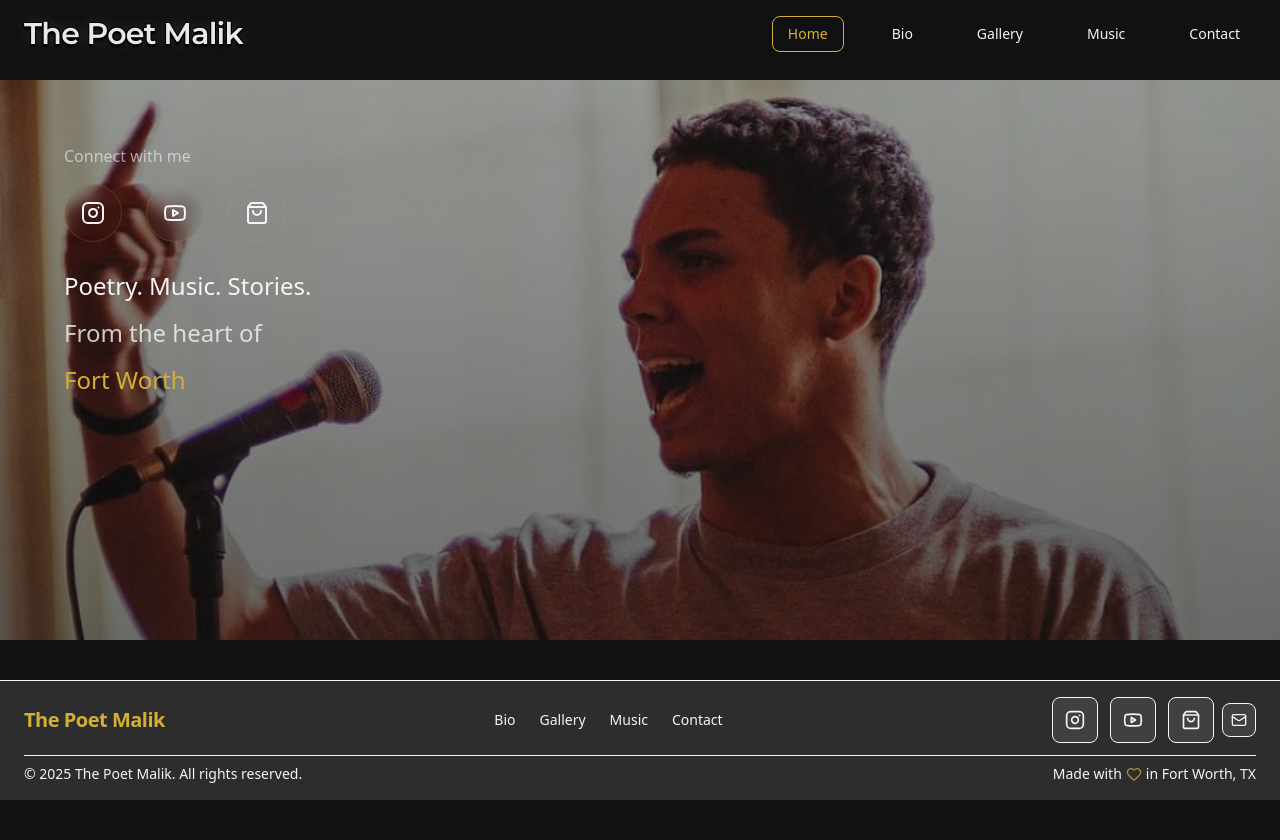
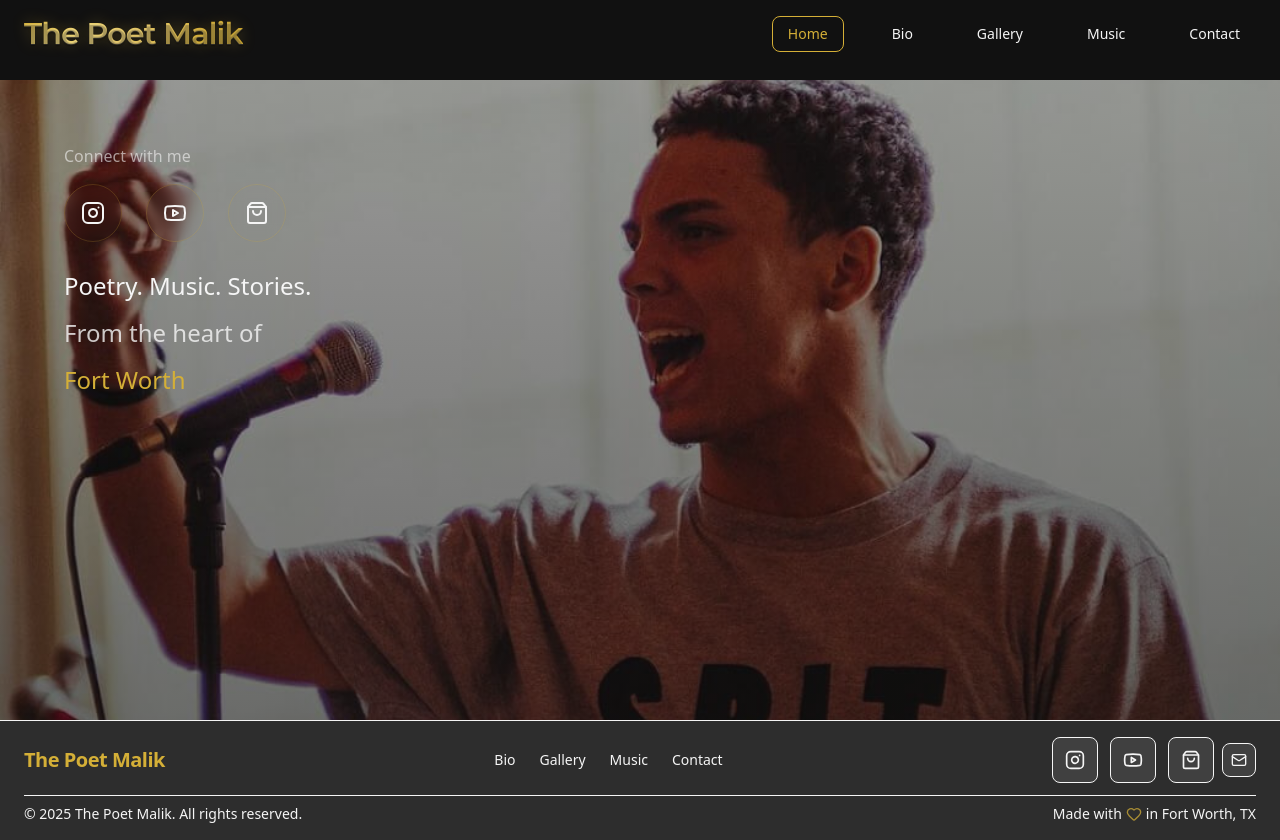
Before and after one commit to Aleem89/the_poet_malik, a Next.js app: page / in a window 1280 px wide. Before the commit the page ends 800 px from the top, so only its background shows below. Built offline with nearby package versions, Linux system fonts and the light colour scheme.

Commit message:
change gradient back, enhanced bio image colors

```diff
--- a/app/(home)/page.tsx
+++ b/app/(home)/page.tsx
@@ -3,18 +3,21 @@ import HomeContent from "@/components/HomeContent";
 
 export default async function HomePage() {
   return (
-    <div className="relative flex items-center justify-center overflow-hidden" style={{ height: 'calc(100vh - 240px)' }}>
+    <div
+      className="relative flex items-center justify-center overflow-hidden"
+      style={{ height: "calc(100vh - 160px)" }}
+    >
       {/* Background Image with Overlay - Adjusted positioning */}
       <div className="absolute inset-0 z-0">
         <Image
           src="/background-home.jpg"
           alt="The Poet Malik"
           fill
-          className="object-cover object-top"
+          className="object-cover"
           priority
           quality={100}
           style={{
-            objectPosition: "50% 5%", // Adjust this value to position the image
+            objectPosition: "50% 10%", // Show more of the top while covering full area
           }}
         />
         <div className="absolute inset-0 bg-gradient-overlay" />
--- a/app/globals.css
+++ b/app/globals.css
@@ -191,6 +191,25 @@ html {
         0px 0px 15px rgba(232, 232, 232, 0.2);
 }
 
+/* White version with gold outline */
+.header-logo-white-gold-outline {
+    font-family: "Montserrat", sans-serif;
+    font-weight: 600;
+    color: #e8e8e8; /* Soft white */
+    text-shadow:
+        /* Gold outline effect */
+        -1px -1px 0px rgba(212, 175, 55, 0.9),
+        1px -1px 0px rgba(212, 175, 55, 0.9),
+        -1px 1px 0px rgba(212, 175, 55, 0.9),
+        1px 1px 0px rgba(212, 175, 55, 0.9),
+        /* 3D depth shadows */
+        0px 2px 1px rgba(0, 0, 0, 0.6),
+        0px 3px 2px rgba(0, 0, 0, 0.4),
+        0px 4px 3px rgba(0, 0, 0, 0.3),
+        /* Gold glow */
+        0px 0px 20px rgba(212, 175, 55, 0.4);
+}
+
 /* Glass morphism effect for header */
 .bg-glass {
     background: rgba(17, 17, 17, 0.9);
--- a/components/Header.tsx
+++ b/components/Header.tsx
@@ -41,7 +41,7 @@ export default function Header() {
           {/* Logo/Name with enhanced typography */}
           <Link
             href="/"
-            className="text-display text-2xl md:text-3xl header-logo-white-3d hover:scale-105 transition-transform duration-300 focus-ring"
+            className="text-display text-2xl md:text-3xl header-logo-montserrat hover:scale-105 transition-transform duration-300 focus-ring"
           >
             The Poet Malik
           </Link>
```
Also changed, not shown: public/background-bio.jpg.
